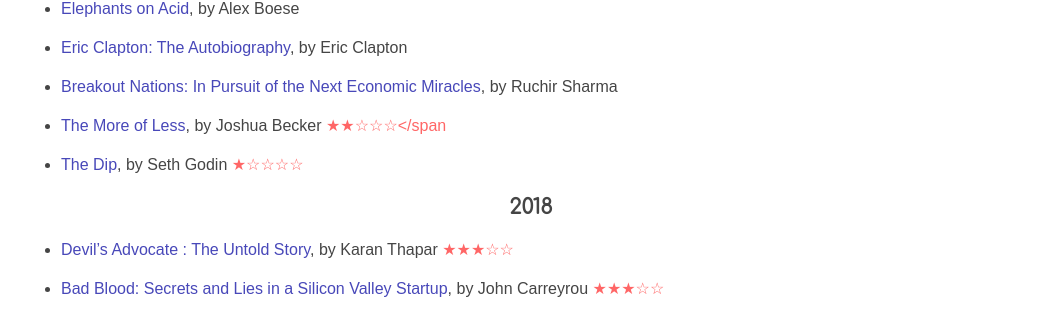
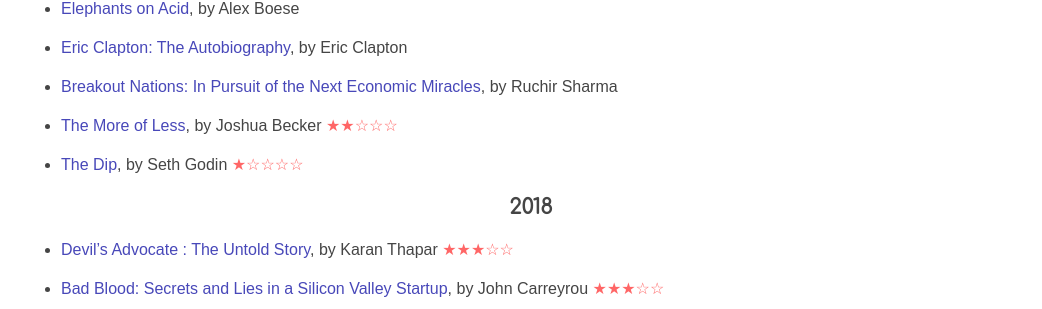
Before and after one commit to lprimeroo/saruftw.github.io.old, a Jekyll site: the page built from meta.md, in a window 1280 px wide. Shown: the part 730-1039 px from the top of the page, without its empty margins (109-1151 px from the left). Built offline with Jekyll 4.4.1, drawn with Linux system fonts in a browser that asks for light colours; nearby versions of some CDN libraries.

Commit message:
Update meta.md

```diff
--- a/meta.md
+++ b/meta.md
@@ -41,7 +41,7 @@
 
 * <a href="https://www.amazon.com/Breakout-Nations-Pursuit-Economic-Miracles/dp/0393345408/ref=sr_1_1?s=books&ie=UTF8&qid=1530035427&sr=1-1&keywords=breakout+nation&dpID=41hYc4eB4cL&preST=_SY291_BO1,204,203,200_QL40_&dpSrc=srch">Breakout Nations: In Pursuit of the Next Economic Miracles</a>, by Ruchir Sharma
 
-* <a href="https://www.amazon.in/More-Less-Finding-Under-Everything/dp/1601427964">The More of Less</a>, by Joshua Becker<span class="rating">  &#9733;&#9733;&#9734;&#9734;&#9734;</span
+* <a href="https://www.amazon.in/More-Less-Finding-Under-Everything/dp/1601427964">The More of Less</a>, by Joshua Becker<span class="rating">  &#9733;&#9733;&#9734;&#9734;&#9734;</span>
 
 * <a href="https://www.amazon.com/Dip-Little-Book-Teaches-Stick/dp/1591841666">The Dip</a>, by Seth Godin<span class="rating">  &#9733;&#9734;&#9734;&#9734;&#9734;</span>
 
```
